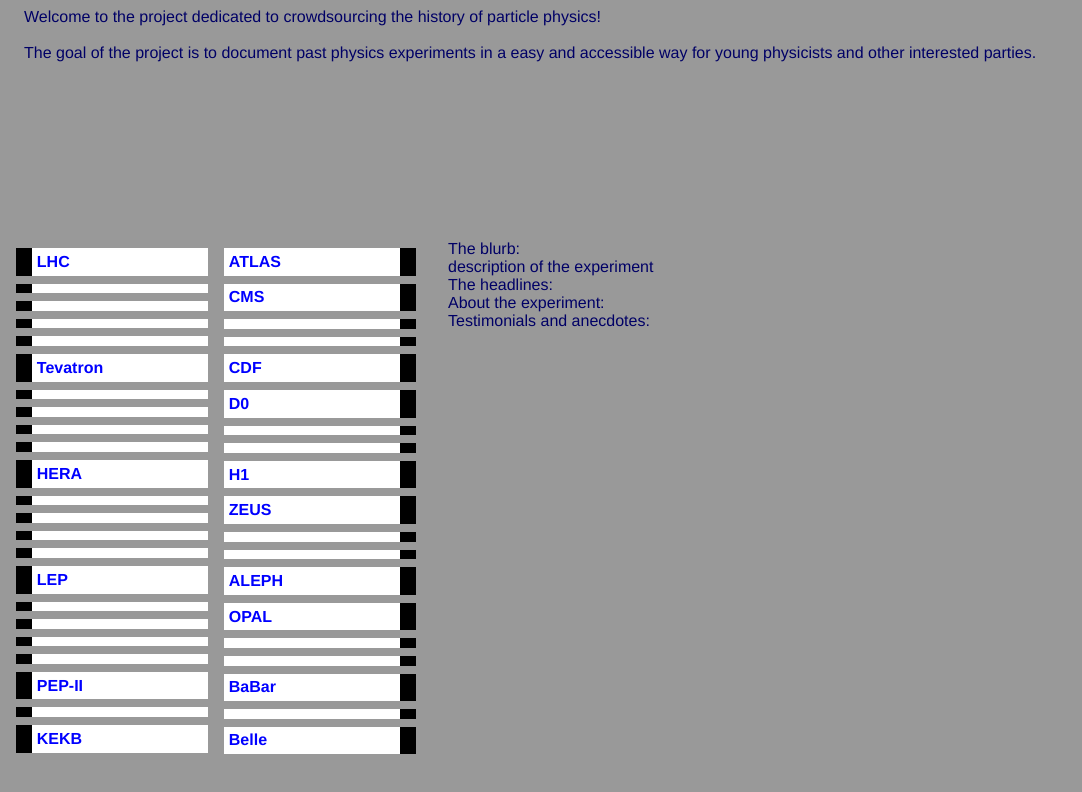
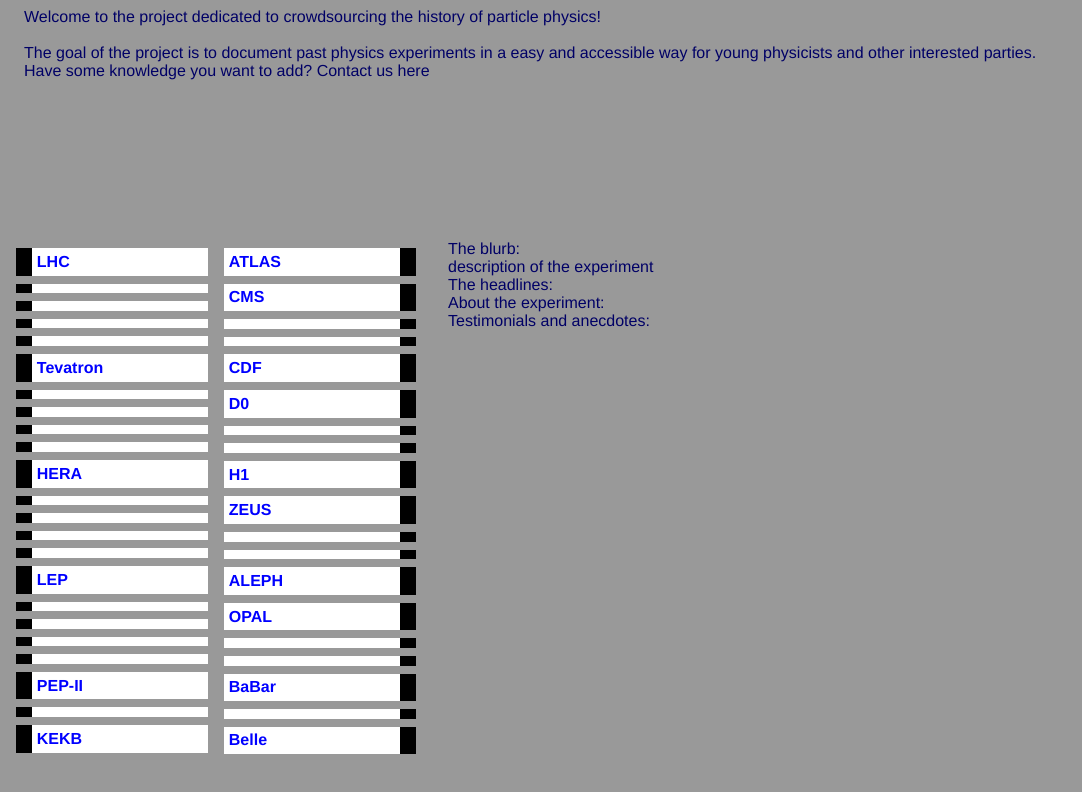
Before and after one commit to nhanvtran/CrowdsourcingPhysics, a plain HTML site: page beta/index.html in a window 1280 px wide. Shown: the whole page, without its empty margins (0-1082 px from the left). Drawn offline with Linux system fonts and the light colour scheme.

Commit message:
small update

```diff
--- a/beta/index.html
+++ b/beta/index.html
@@ -48,7 +48,8 @@ Welcome to the project dedicated to crowdsourcing the history of particle physic
 <div>
 <br>
 The goal of the project is to document past physics experiments in a easy and accessible way for young physicists and
-other interested parties.
+other interested parties. <br>
+Have some knowledge you want to add?  Contact us here <br>
 </div>
 
 <box>
```
